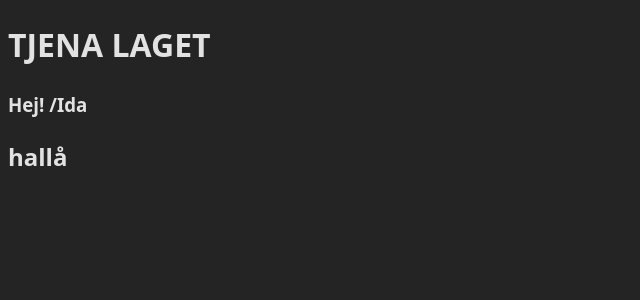
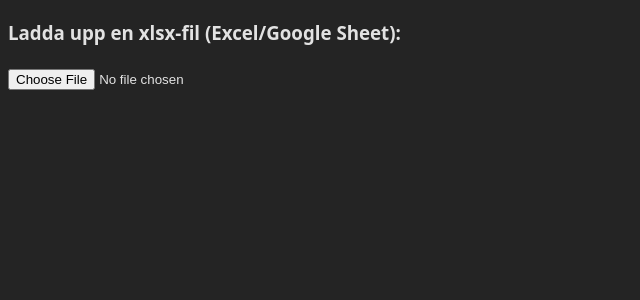
Before and after one commit to toobi-jpg/FD25-Hooked-On-React, a React (Vite) app: page / in a window 1280 px wide. Shown: the top 300 px of the page, without its empty margins (0-640 px from the left). Built offline with nearby package versions, Linux system fonts and the light colour scheme.

Commit message:
Added component "UploadFile".

```diff
--- a/package.json
+++ b/package.json
@@ -10,6 +10,7 @@
     "preview": "vite preview"
   },
   "dependencies": {
+    "exceljs": "^4.4.0",
     "react": "^19.1.1",
     "react-dom": "^19.1.1"
   },
--- a/src/App.jsx
+++ b/src/App.jsx
@@ -1,13 +1,10 @@
 import "./App.css";
+import UploadFile from "./components/UploadFile";
 
 function App() {
   return (
     <>
-      <h1>TJENA LAGET</h1>
-
-      <h3>Hej! /Ida</h3>
-
-      <h2>hallå</h2>
+      <UploadFile/>
 
     </>
   );
--- /dev/null
+++ b/src/components/UploadFile.jsx
@@ -0,0 +1,55 @@
+import ExcelJS from "exceljs";
+
+const UploadFile = () => {
+
+  //En asynkron eventhanterare körs när användaren laddar upp en fil.
+  const handleFile = async (e) => {
+
+    //Files är en lista med uppladdade filer. Här hämtas den första (och enda) filen i listan,
+    //eftersom endast en fil i taget kan laddas upp i detta fall.
+    const file = e.target.files[0];
+
+    //Om filen som laddas upp inte är en xlsx-fil så får användaren ett felmeddelande,
+    //och funktionen stoppas här.
+    if (!file.name.endsWith(".xlsx")) {
+      alert("Endast .xlsx-filer är tillåtna.");
+      return;
+    }
+
+    //Filen läses in som en ArrayBuffer (en binär representation av innehållet).
+    //Hela filen måste läsas (await) in innan nästa rad kod körs,
+    //för att hela filen ska kunna parsas.
+    const bufferData = await file.arrayBuffer();
+
+    //En "arbetsbok" (xlsx-fil) skapas.
+    const workbook = new ExcelJS.Workbook();
+
+    //ExcelJS tolkar strukturen i bufferDatan och "parsar" innehållet.
+    //Datan laddas in i arbetsboken.
+    await workbook.xlsx.load(bufferData);
+
+    //Det första bladet i arbetsboken hämtas och sparas som "worksheet".
+    const worksheet = workbook.getWorksheet(1);
+
+    /*------------- Den här console.loggen kan tas bort sen ------------------ */
+    //Varje rad och radnummer i bladet gås igenom.
+    //row.values är en array med värden från varje cell i xlsx-bladet.
+    //Radnumren och cellvärdena skrivs ut i konsollen.
+    worksheet.eachRow((row, rowIndex) => {
+      console.log(rowIndex, row.values);
+    });
+  };
+
+  return (
+    <div>
+      <h3>Ladda upp en xlsx-fil (Excel/Google Sheet):</h3>
+      <input
+        type="file"
+        accept=".xlsx,application/vnd.openxmlformats-officedocument.spreadsheetml.sheet"
+        onChange={handleFile}
+      />
+    </div>
+  );
+};
+
+export default UploadFile;
```
Also changed, not shown: 1 other file (tests, documents, lock files or other folders).
